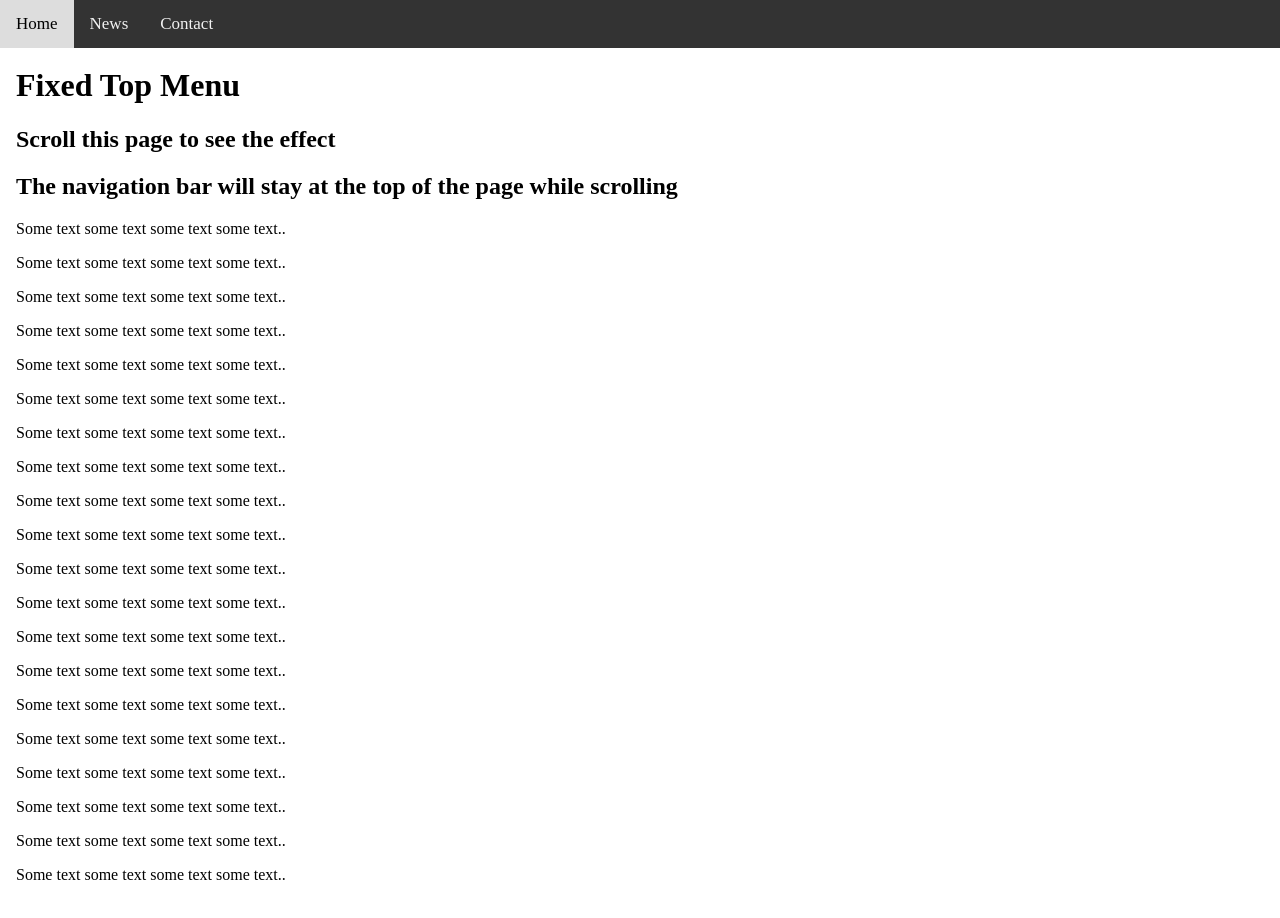
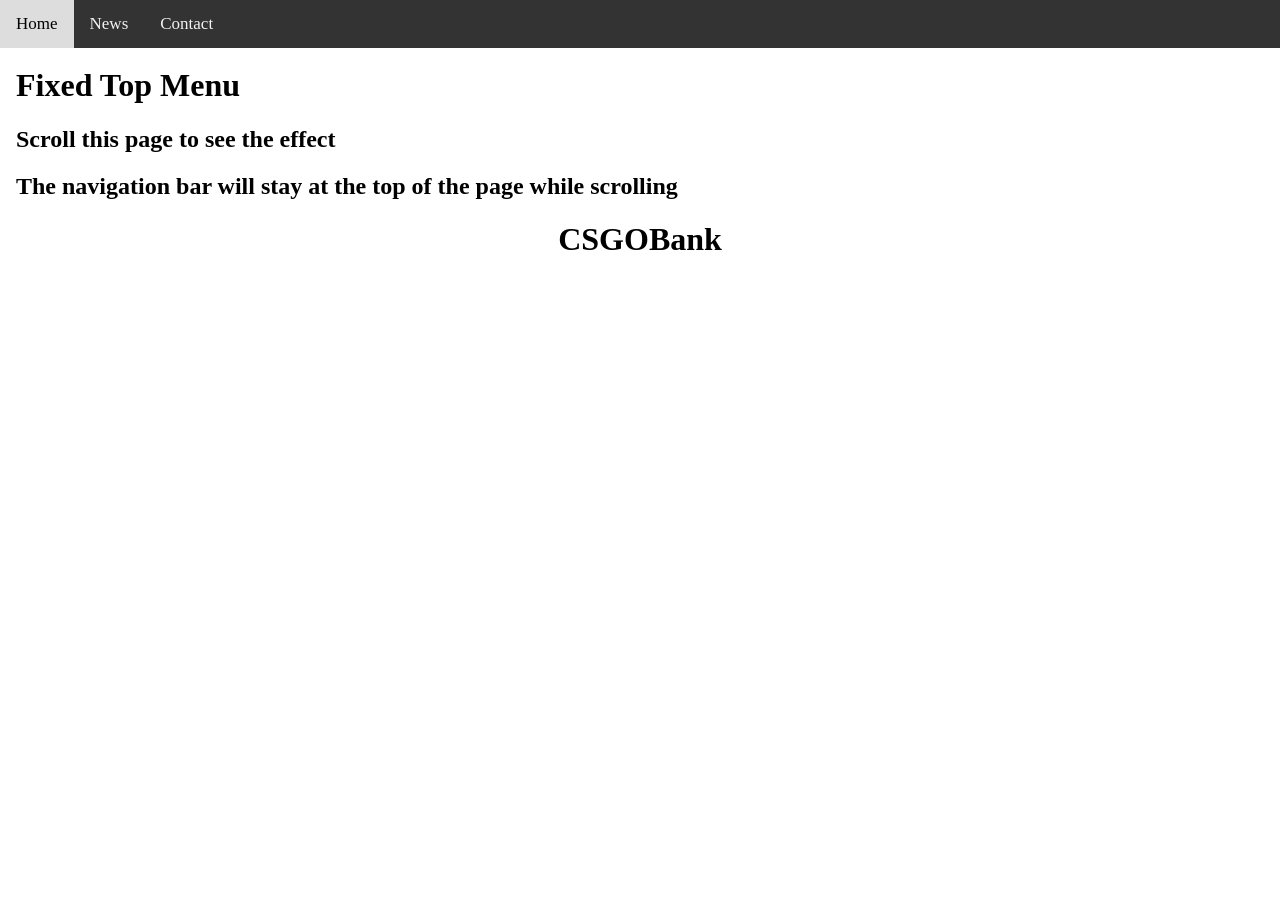
Before and after one commit to csgobank1/csgobank.github.io, a plain HTML site: page index.html in a window 1280 px wide. Shown: the top 918 px of the page. Drawn offline with Linux system fonts and the light colour scheme.

Commit message:
Update index.html

```diff
--- a/index.html
+++ b/index.html
@@ -51,26 +51,7 @@ body {margin:0;}
   <h2>Scroll this page to see the effect</h2>
   <h2>The navigation bar will stay at the top of the page while scrolling</h2>
 
-  <p>Some text some text some text some text..</p>
-  <p>Some text some text some text some text..</p>
-  <p>Some text some text some text some text..</p>
-  <p>Some text some text some text some text..</p>
-  <p>Some text some text some text some text..</p>
-  <p>Some text some text some text some text..</p>
-  <p>Some text some text some text some text..</p>
-  <p>Some text some text some text some text..</p>
-  <p>Some text some text some text some text..</p>
-  <p>Some text some text some text some text..</p>
-  <p>Some text some text some text some text..</p>
-  <p>Some text some text some text some text..</p>
-  <p>Some text some text some text some text..</p>
-  <p>Some text some text some text some text..</p>
-  <p>Some text some text some text some text..</p>
-  <p>Some text some text some text some text..</p>
-  <p>Some text some text some text some text..</p>
-  <p>Some text some text some text some text..</p>
-  <p>Some text some text some text some text..</p>
-  <p>Some text some text some text some text..</p>
+  <center> <h1>CSGOBank</h1> </center>
 </div>
 
 
```
